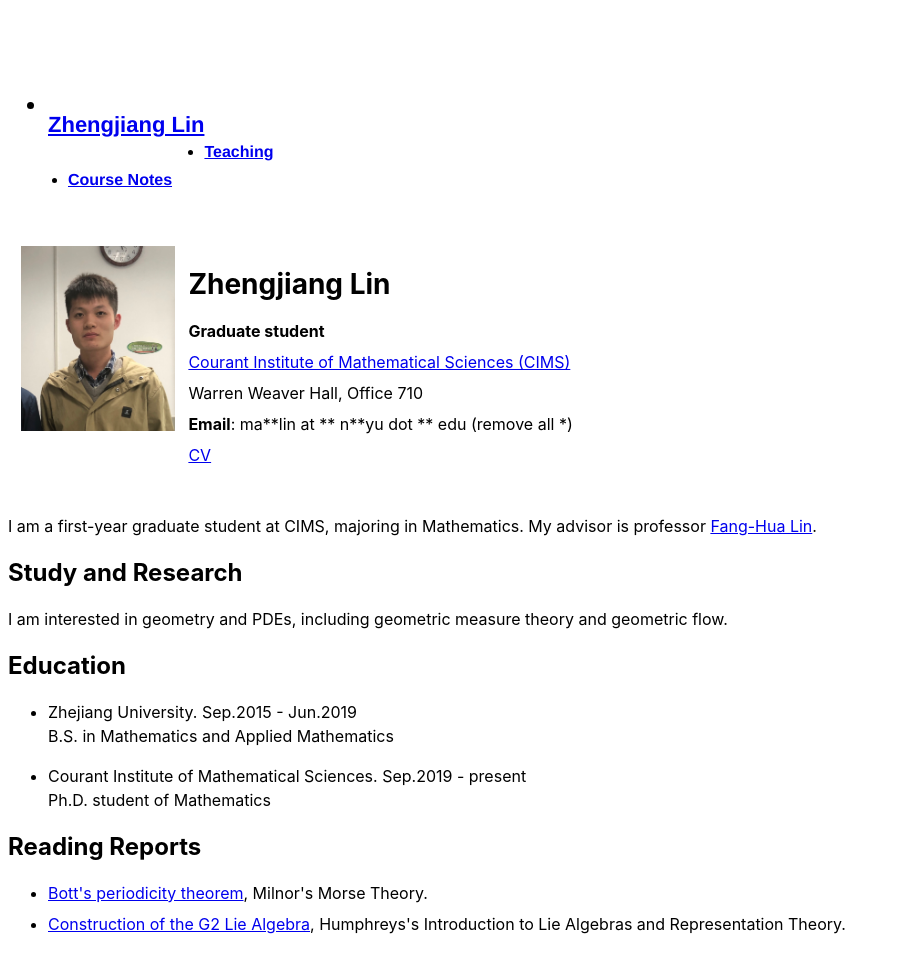
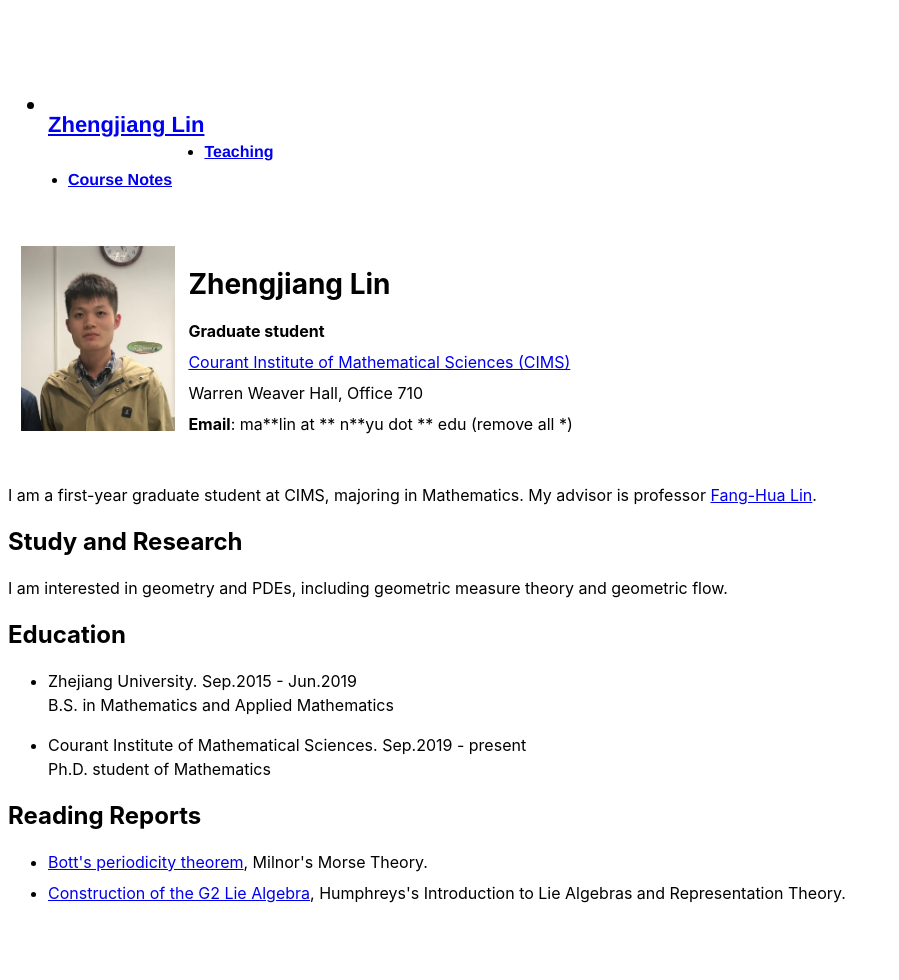
Before and after one commit to Acrescent/Acrescent.github.io, a Jekyll site: the page built from index.html, in a window 1280 px wide. Shown: the whole page, without its empty margins (0-899 px from the left). Built offline with Jekyll 4.4.1, drawn with Linux system fonts in a browser that asks for light colours; after the commit the page ends 949 px from its top, so only the background shows below that.

```diff
--- a/index.html
+++ b/index.html
@@ -20,7 +20,7 @@ title: Zhengjiang Lin
 <li>
   <b>Email</b>: <a>ma**lin at ** n**yu dot ** edu (remove all *)</a> </li>
 <li>
-  <a href="data/pdf/CV_zjlin.pdf">CV</a>
+
 </div>
 <p>
   I am a first-year graduate student at CIMS, majoring in Mathematics. My advisor is professor <a href="https://math.nyu.edu/faculty/linf/">Fang-Hua Lin</a>.
```
